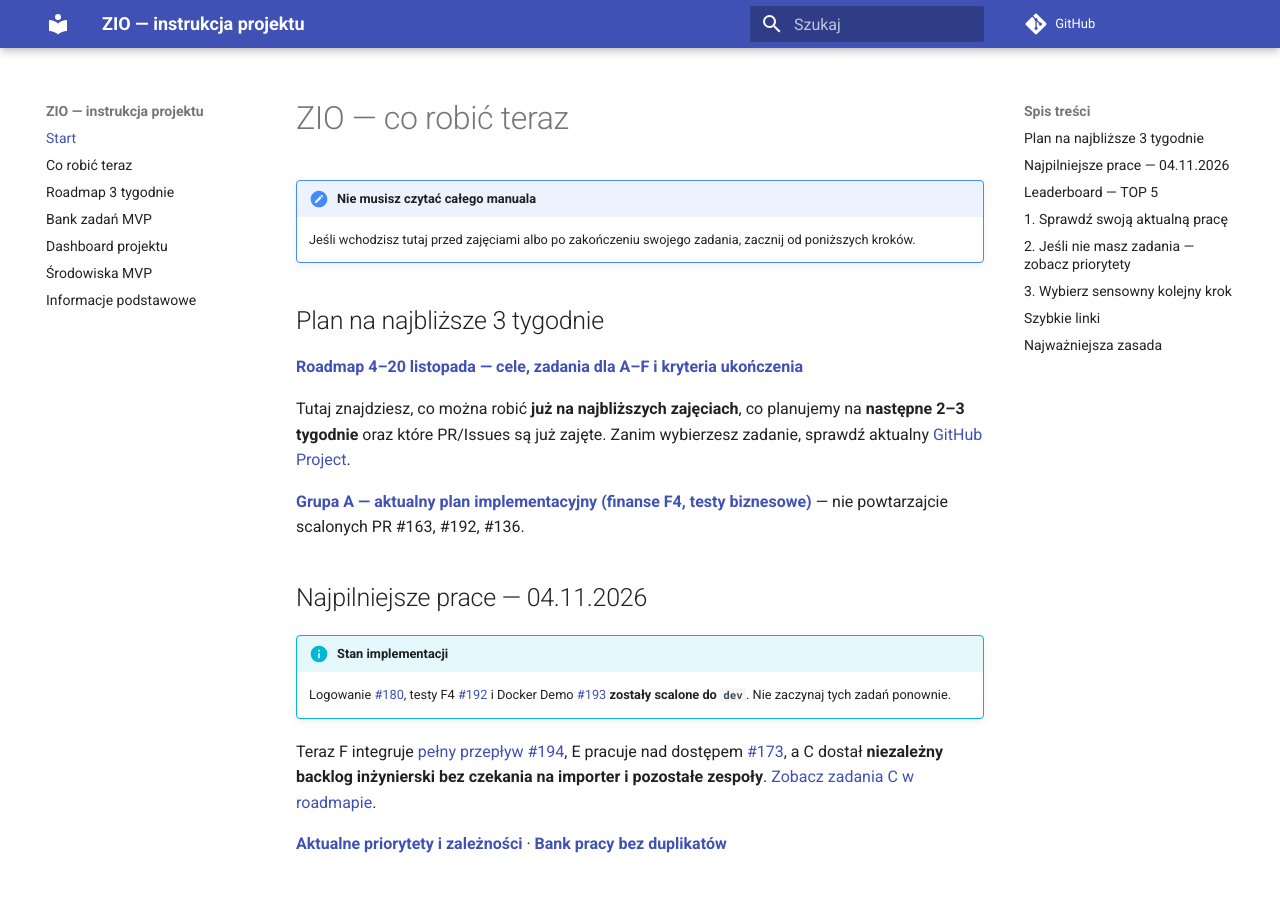
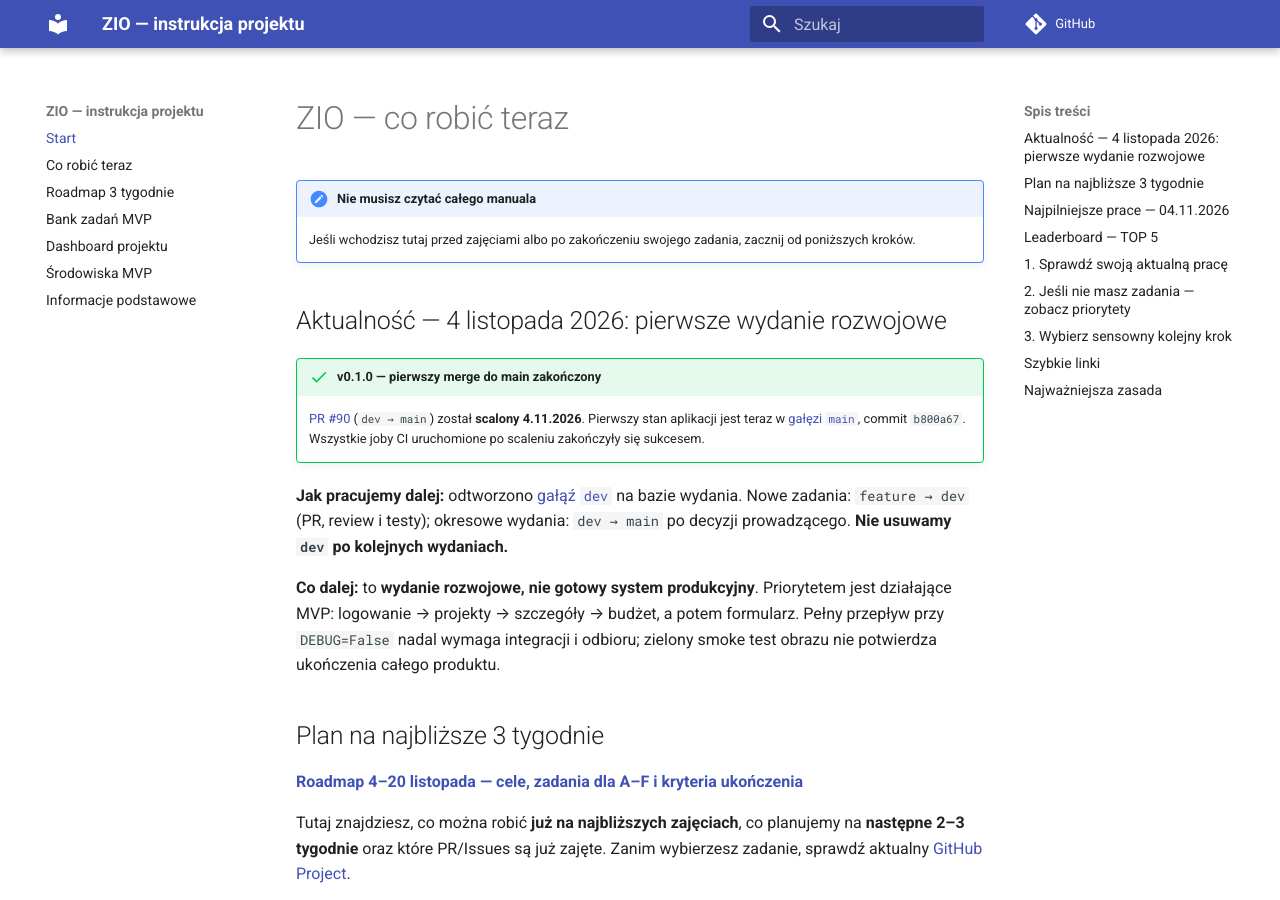
Before and after one commit to zio-wi-pb-mc/pb-science-office-manual, an MkDocs documentation site: the page built from manual/index.md, in a window 1280 px wide and 900 px high. Built offline with MkDocs 1.6.1 and Material for MkDocs 9.7.7, drawn with Linux system fonts in a browser that asks for light colours; comment, search, counter and statistics services are not loaded.

Commit message:
docs: announce v0.1.0 merge and restored dev branch

```diff
--- a/manual/index.md
+++ b/manual/index.md
@@ -2,6 +2,15 @@
 
 !!! important "Nie musisz czytać całego manuala"
     Jeśli wchodzisz tutaj przed zajęciami albo po zakończeniu swojego zadania, zacznij od poniższych kroków.
+
+## Aktualność — 4 listopada 2026: pierwsze wydanie rozwojowe
+
+!!! success "v0.1.0 — pierwszy merge do main zakończony"
+    [PR #90](https://github.com/zio-wi-pb-mc/pb-science-office/pull/90) (`dev → main`) został **scalony 4.11.2026**. Pierwszy stan aplikacji jest teraz w [gałęzi `main`](https://github.com/zio-wi-pb-mc/pb-science-office/tree/main), commit `b800a67`. Wszystkie joby CI uruchomione po scaleniu zakończyły się sukcesem.
+
+**Jak pracujemy dalej:** odtworzono [gałąź `dev`](https://github.com/zio-wi-pb-mc/pb-science-office/tree/dev) na bazie wydania. Nowe zadania: `feature → dev` (PR, review i testy); okresowe wydania: `dev → main` po decyzji prowadzącego. **Nie usuwamy `dev` po kolejnych wydaniach.**
+
+**Co dalej:** to **wydanie rozwojowe, nie gotowy system produkcyjny**. Priorytetem jest działające MVP: logowanie → projekty → szczegóły → budżet, a potem formularz. Pełny przepływ przy `DEBUG=False` nadal wymaga integracji i odbioru; zielony smoke test obrazu nie potwierdza ukończenia całego produktu.
 
 ## Plan na najbliższe 3 tygodnie
 
```
